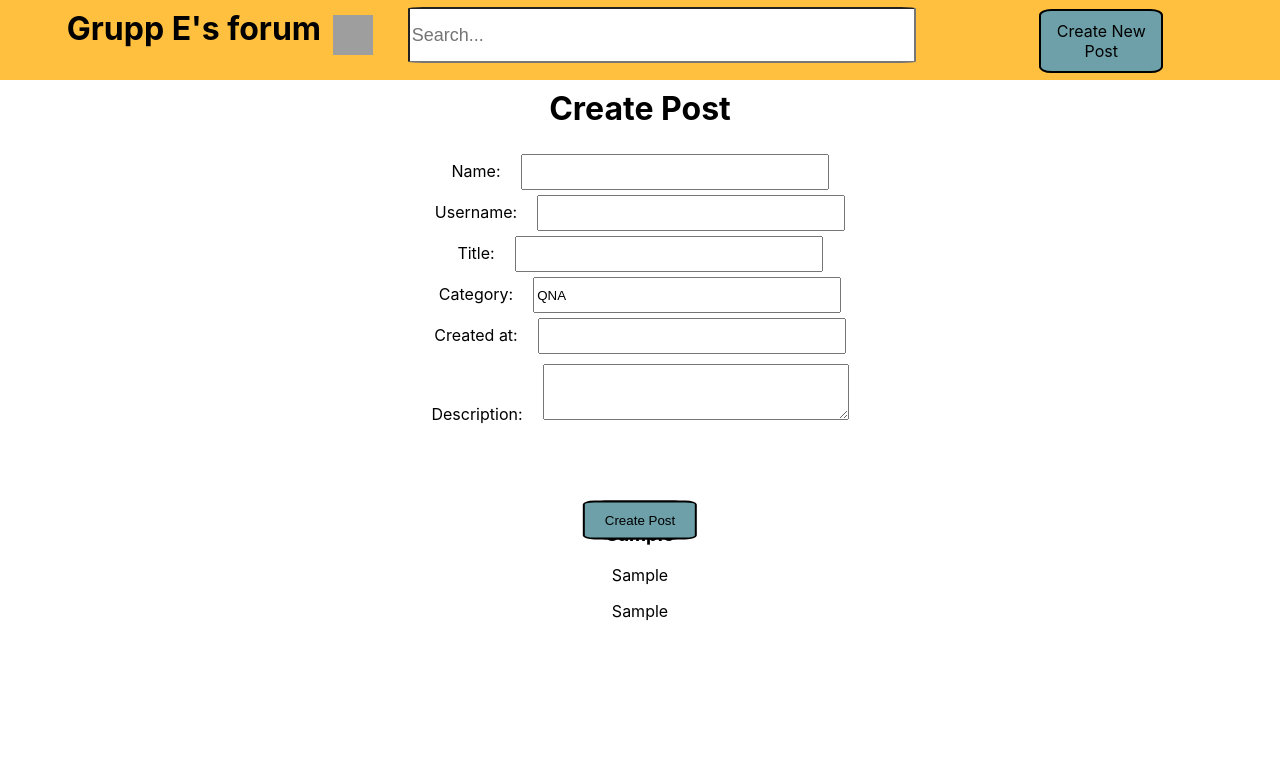
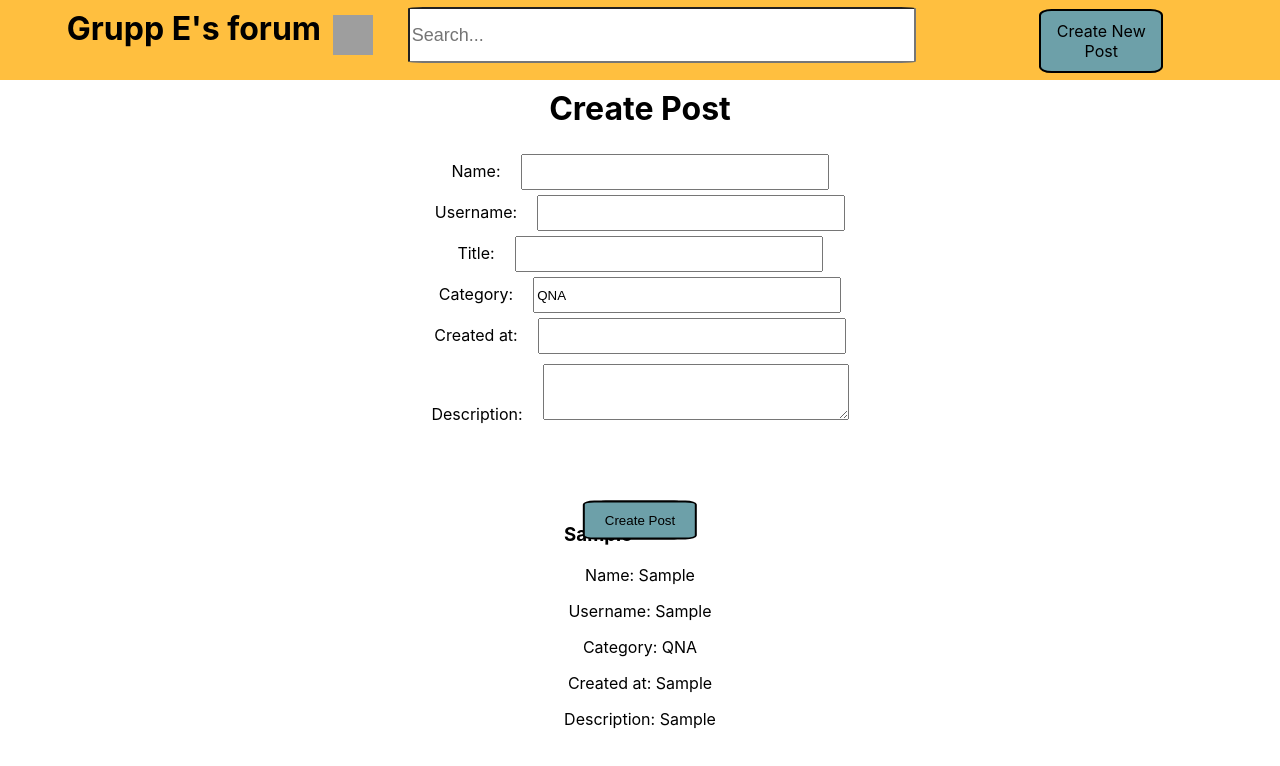
Before and after one commit to Kamechan98/Gruppuppgift-TypeScript, a React (Create React App) app: page / in a window 1280 px wide. Both pictures are taken after typing "Sample", "Sample", "Sample", "Sample", "Sample" into the empty fields and a click on the button "Create Post". Shown: the top 766 px of the page. Built offline with nearby package versions, Linux system fonts and the light colour scheme; grey boxes are pictures that could not be loaded.

Commit message:
finslipade stylingen lite

```diff
--- a/src/components/PostList.tsx
+++ b/src/components/PostList.tsx
@@ -371,11 +371,12 @@ const PostList: React.FC = () => {
       <div className="post-list">
         {posts.map((post) => (
           <div key={post.id}>
-            <h3>{post.title}</h3>
-            <p>{newPost.creator.name}</p>
-            <p>{newPost.creator.userName}</p>
-            <p>{post.description}</p>
-            <p>{post.creationDate}</p>
+           <h3>{post.title}</h3>
+      <p>Name: {post.creator.name}</p>
+      <p>Username: {post.creator.userName}</p>
+      <p>Category: {post.category}</p>
+      <p>Created at: {post.creationDate}</p>
+      <p>Description: {post.description}</p>
 
           </div>
         ))}
```
Also changed, not shown: src/components/Post.tsx (+11 -10 lines).
